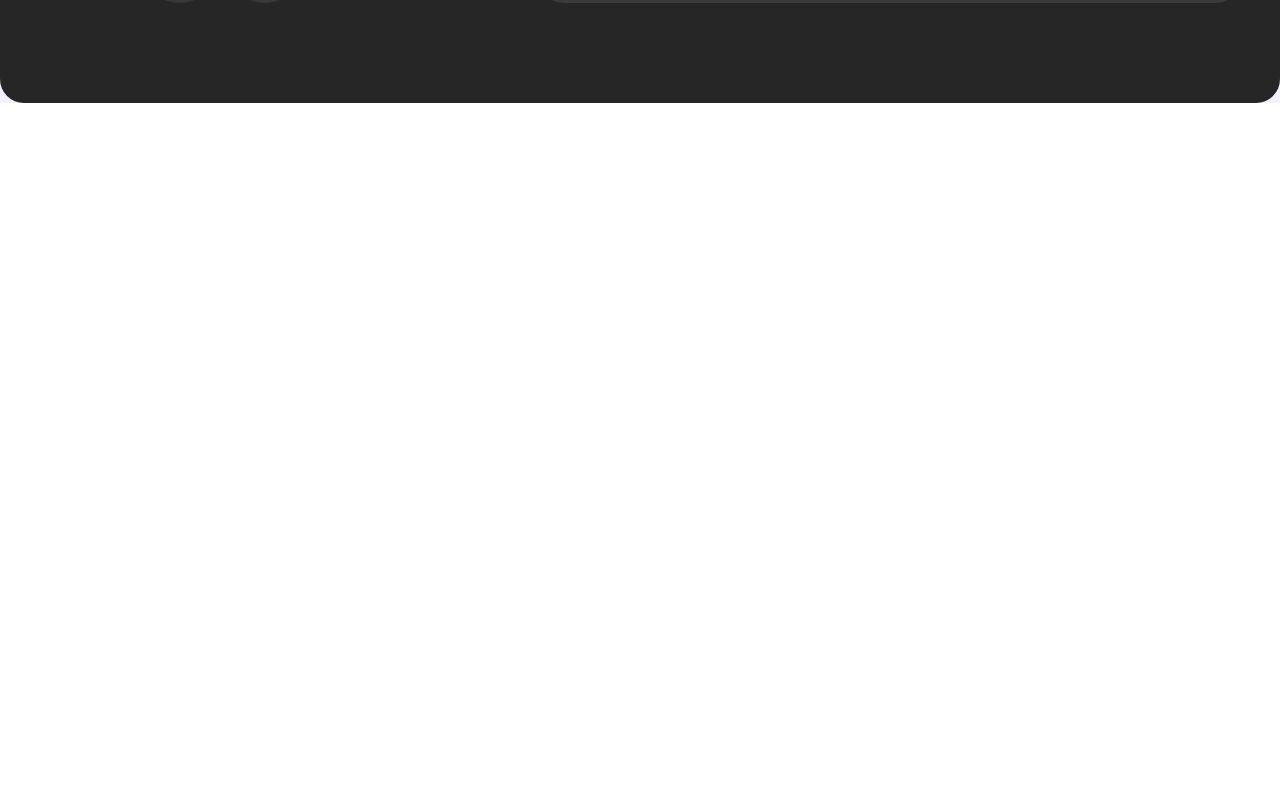
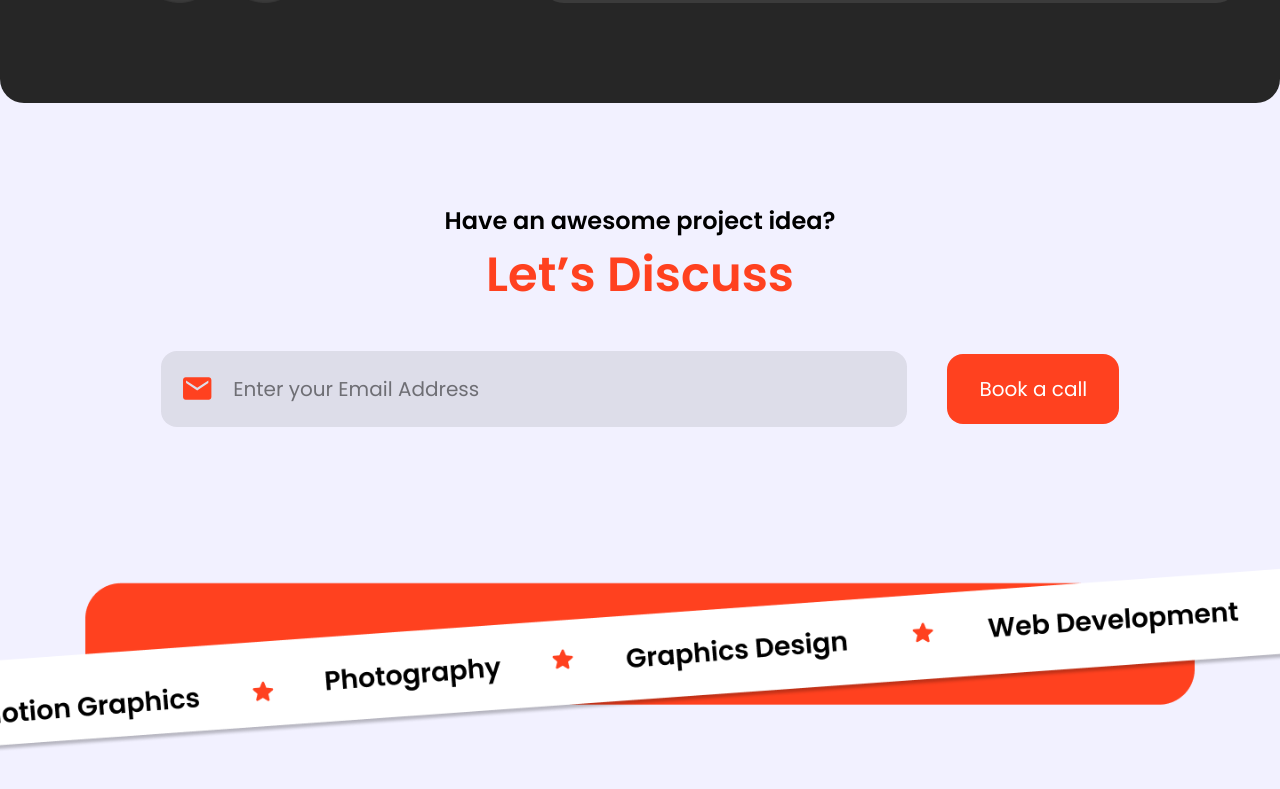
Before and after one commit to Neeschal1/Graphics-Designer-Portfolio, a React (Vite) app: page / in a window 1280 px wide. Shown: the part 3243-4032 px from the top of the page. Before the commit the page ends 3346 px from the top, so only its background shows below. Built offline with nearby package versions, Linux system fonts and the light colour scheme.

Commit message:
lets discuss section completed!

```diff
--- /dev/null
+++ b/src/components/lets_discuss_section/toptitle.jsx
@@ -0,0 +1,32 @@
+import React from "react";
+import Fonts from "../../utils/fonts";
+import { IoMdMail } from "react-icons/io";
+
+const Toptitle = () => {
+  return (
+    <div className="flex flex-col items-center justify-center w-full gap-10">
+      <div className="flex flex-col items-center">
+        <h1 style={{ ...Fonts.poppins.semiBold, fontSize: 24 }}>
+          Have an awesome project idea?
+        </h1>
+        <h1
+          style={{ ...Fonts.poppins.semiBold, fontSize: 48 }}
+          className="text-[#FF411F]"
+        >
+          Let’s Discuss
+        </h1>
+      </div>
+      <div className="flex flex-1 w-full items-center justify-center gap-10">
+        <div className="bg-[#262626]/10 flex flex-row items-center justify-center w-7/12 py-2 px-5 hover:bg-[#262626]/20 hover:cursor-pointer duration-400 rounded-2xl">
+            <IoMdMail color="#FF411F" size={35}/>
+            <input placeholder="Enter your Email Address" style={{...Fonts.poppins.regular, fontSize: 20}} type="email" className="outline-none h-15 w-full ml-5"/>
+        </div>
+        <div>
+            <button style={{...Fonts.poppins.regular, fontSize: 20}} className="bg-[#FF411F] items-center justify-center py-5 px-8 rounded-2xl text-white hover:bg-[#e83110] hover:cursor-pointer duration-400">Book a call</button>
+        </div>
+      </div>
+    </div>
+  );
+};
+
+export default Toptitle;
--- a/src/landing.jsx
+++ b/src/landing.jsx
@@ -6,6 +6,7 @@ import Services from './ui/services'
 import Experience from './ui/experience'
 import Whyhireme from './ui/whyhireme'
 import Testimonials from './ui/testimonials'
+import Letsdiscuss from './ui/letsdiscuss'
 
 const Landing = () => {
   return (
@@ -15,6 +16,7 @@ const Landing = () => {
       <Experience />
       {/* <Whyhireme /> */}
       <Testimonials />
+      <Letsdiscuss />
     </div>
   )
 }
--- /dev/null
+++ b/src/ui/letsdiscuss.jsx
@@ -0,0 +1,14 @@
+import React from 'react'
+import Toptitle from '../components/lets_discuss_section/toptitle'
+import sticker from "../assets/images/sticker.png"
+
+const Letsdiscuss = () => {
+  return (
+    <div className='flex flex-col items-center justify-center py-25 gap-30'>
+        <Toptitle />
+        <img src={sticker} />
+    </div>
+  )
+}
+
+export default Letsdiscuss
```
Also changed, not shown: src/assets/images/sticker.png (added).
